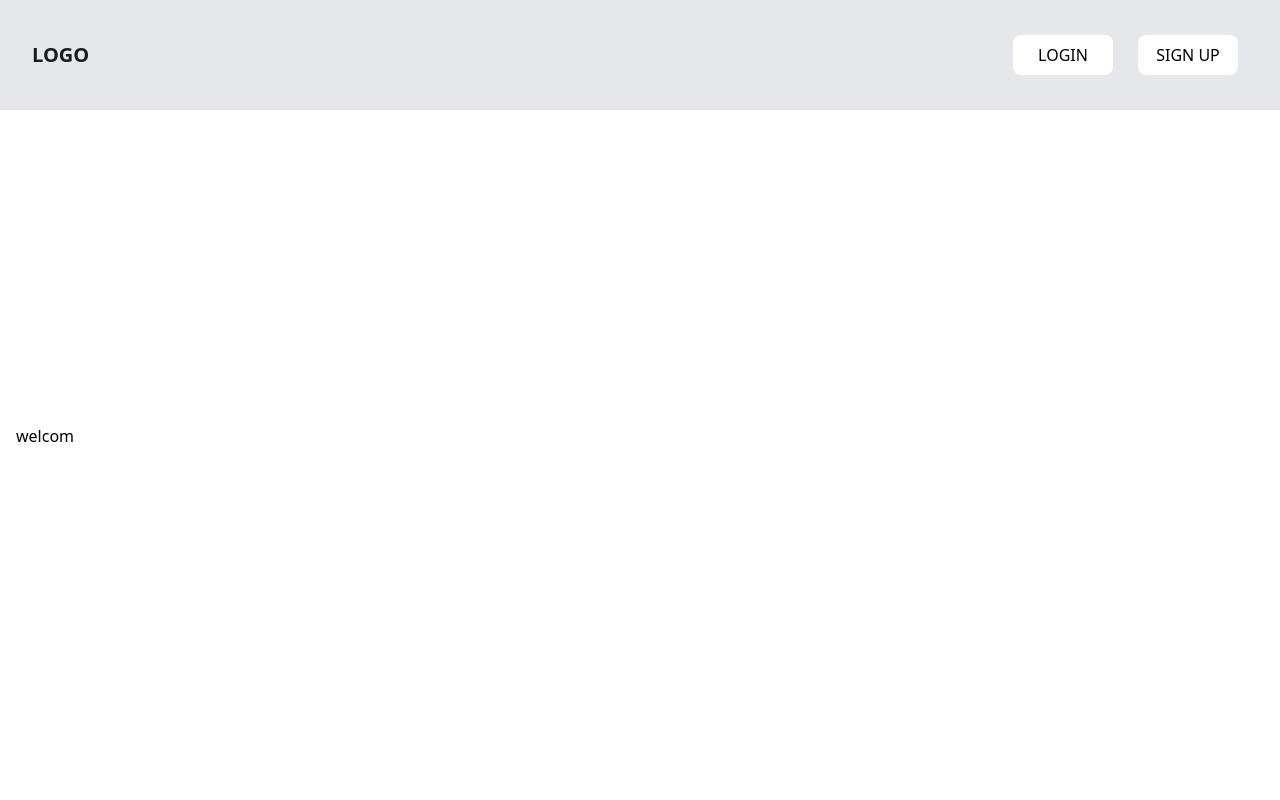
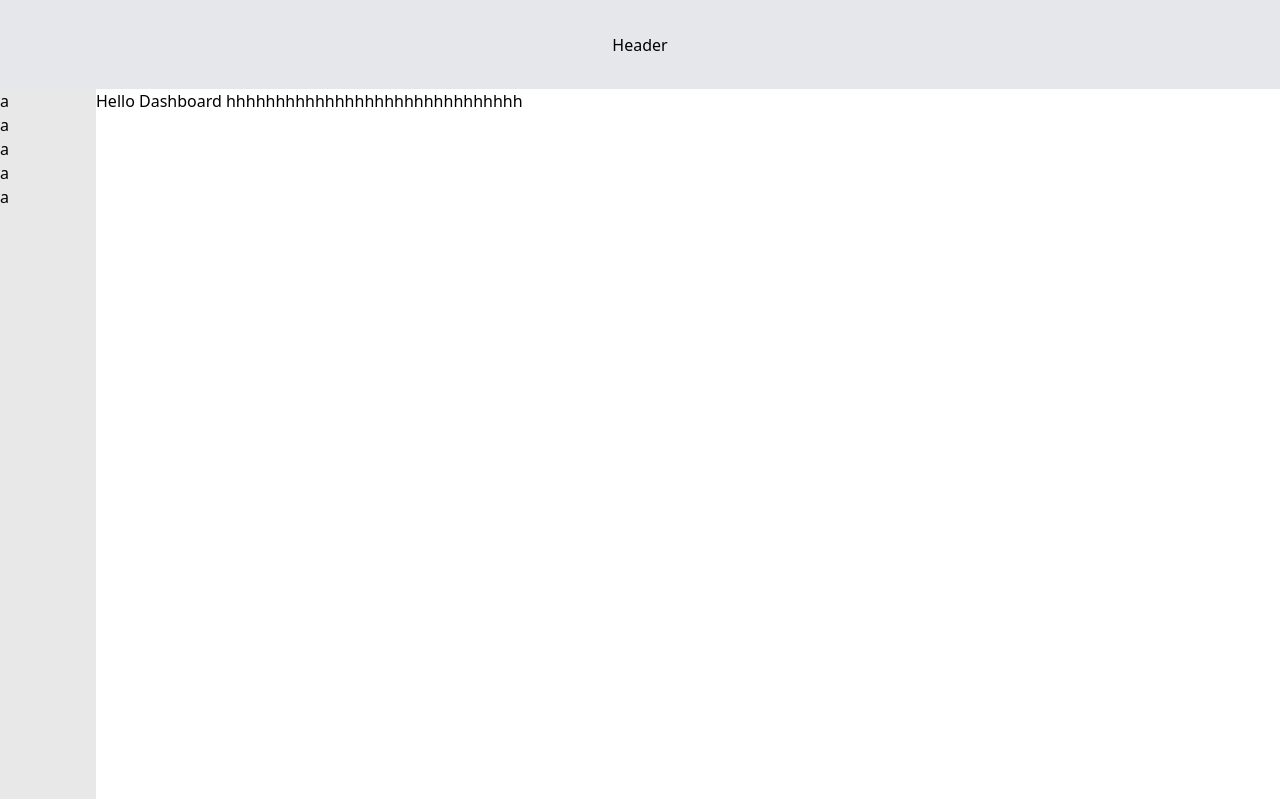
Before and after one commit to AJ1732/capstone_schoolbase_lms, a React (Vite) app: page /dashboard in a window 1280 px wide. Built offline with nearby package versions, Linux system fonts and the light colour scheme.

Commit message:
feat: create dashboard layout structure

```diff
--- a/src/App.jsx
+++ b/src/App.jsx
@@ -4,23 +4,26 @@ import Login from "./anatomy/Pages/Login"
 import SignUp from "./anatomy/Pages/SignUp"
 import Dashboard from "./anatomy/Layouts/Dashboard/Dashboard"
 import HomeLayout from "./anatomy/Layouts/Home/HomeLayout"
+import DashboardLayout from "./anatomy/Layouts/Dashboard/DashboardLayout"
 
 
 function App() {
   return (
-    <>
+    <div className="overflow-x-hidden">
       <Router>
         <Routes>
           <Route path="/" element={<HomeLayout />}>
             <Route index element={<Home />} />
             <Route path="/signup" element={<SignUp />} />
             <Route path="/login" element={<Login />} />
-            <Route path="/dashboard" element={<Dashboard/>}/>
+          </Route>
+          <Route path="/dashboard" element={<DashboardLayout />}>
+            <Route index element={<Dashboard/>}/>
           </Route>
         </Routes>
       </Router>
 
-    </>
+    </div>
   )
 }
 
--- /dev/null
+++ b/src/Components/Sidebar/Sidebar.jsx
@@ -0,0 +1,17 @@
+import React from 'react'
+
+const Sidebar = () => {
+  return (
+    <aside className='h-[calc(100dvh_-_90px)] max-w-24 bg-[#E8E8E8]'>
+      <ul>
+        <li>a</li>
+        <li>a</li>
+        <li>a</li>
+        <li>a</li>
+        <li>a</li>
+      </ul>
+    </aside>
+  )
+}
+
+export default Sidebar
--- /dev/null
+++ b/src/anatomy/Layouts/Dashboard/Dashboard.css
@@ -0,0 +1,9 @@
+.layout {
+  display: grid;
+  grid-template-columns: 6rem 1fr;
+  grid-template-columns: 6rem 1fr;
+}
+
+.dashboard__header {
+  grid-column: 1 / span 2;
+}
--- a/src/anatomy/Layouts/Dashboard/Dashboard.jsx
+++ b/src/anatomy/Layouts/Dashboard/Dashboard.jsx
@@ -3,10 +3,9 @@
 function Dashboard() {
 
   return (
-    <>
-    <div className="">welcom</div>
-
-    </>
+    <div className="full-width">
+      <h2>Hello Dashboard hhhhhhhhhhhhhhhhhhhhhhhhhhhhhh</h2>
+    </div>
   )
 }
 
--- /dev/null
+++ b/src/anatomy/Layouts/Dashboard/DashboardLayout.jsx
@@ -0,0 +1,17 @@
+import React from 'react'
+import { Outlet } from 'react-router'
+import { DashboardHeader } from '../../../components/Header.jsx/Headers'
+import Sidebar from '../../../components/Sidebar/Sidebar'
+import './Dashboard.css'
+
+const DashboardLayout = () => {
+  return (
+    <div className='layout | min-h-dvh |  '>
+      <DashboardHeader />
+      <Sidebar />
+      <Outlet />
+    </div>
+  )
+}
+
+export default DashboardLayout
--- a/src/components/Header.jsx/Headers.jsx
+++ b/src/components/Header.jsx/Headers.jsx
@@ -17,3 +17,14 @@ export const HomePageHeader = () => {
     </header>
   )
 }
+
+export const DashboardHeader = () => {
+
+  return (
+    <header className="dashboard__header | max-h-[6.9375rem] w-full bg-gray-200 flex justify-center items-center">
+      <div className="content | p-8 flex items-center justify-between cursor-default">
+        Header
+      </div>
+    </header>
+  )
+}
--- a/src/index.css
+++ b/src/index.css
@@ -40,37 +40,43 @@
 .content-grid {
   /* spacing variables */
   --padding-inline: 1rem;
-  --content-max-width: 1280px;
+  --content-max-width: 1120px;
+  --breakout-max-width: 1200px;
+
+  --breakout-size: calc(
+    (var(--breakout-max-width) - var(--content-max-width)) / 2
+  );
 
   display: grid;
   grid-template-columns:
     [full-width-start]
     minmax(var(--padding-inline), 1fr)
 
+    [breakout-start]
+    minmax(0, var(--breakout-size))
+
+
     [content-start]
     min(100% - (var(--padding-inline) * 2), var(--content-max-width)) /* choosing which is smaller */
     [content-end]
 
+    minmax(0, var(--breakout-size))
+    [breakout-end]
+
     minmax(var(--padding-inline), 1fr)
     [full-width-end]
   ;
-  /* grid-template-rows: 100px 1fr 200px; */
+  grid-template-rows: 100px 1fr;
 }
 
-.content-grid > :not(.full-width) {
+.content-grid > :not(.breakout, .full-width) {
   grid-column: content;
+}
+
+.content-grid > .breakout {
+  grid-column: breakout;
 }
 
 .content-grid > .full-width {
   grid-column: full-width;
 }
-
-.container1 {
-  background-color: white;
-  padding: 20px;
-  margin: 2rem;
-  border-radius: 5px;
-  width: 500px;
-  height: auto;
-  box-shadow: 0 2px 5px rgba(0, 0, 0, 0.2);
-}
```
